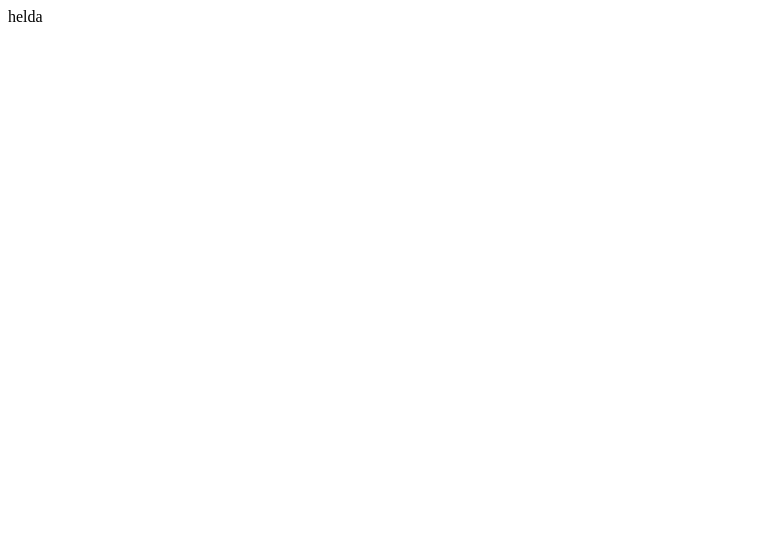
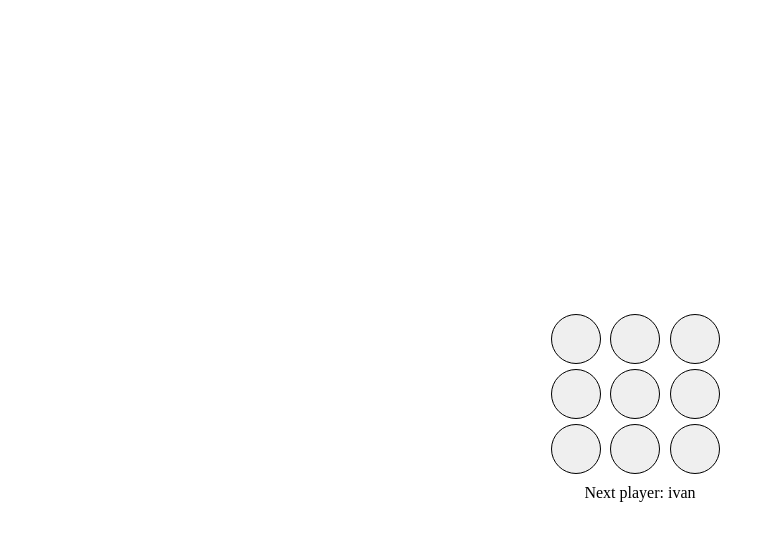
Before and after one commit to LozanIvanov/Programs, a React (Vite) app: page / in a window 1280 px wide. Shown: the top 540 px of the page, without its empty margins (0-775 px from the left). Built offline with nearby package versions, Linux system fonts and the light colour scheme.

Commit message:
tic-tac-toe game

```diff
--- a/src/App.jsx
+++ b/src/App.jsx
@@ -1,12 +1,13 @@
 import { useState } from 'react'
 import './App.css'
+import TicTocToe from './Tic-Tac-Toe/AppGameTic'
 
 function App() {
 
 
   return (
     <>
-      helda
+      <TicTocToe/>
     </>
   )
 }
--- /dev/null
+++ b/src/Tic-Tac-Toe/AppGameTic.jsx
@@ -0,0 +1,62 @@
+import React, { useState } from "react";
+
+export default function TicTocToe() {
+
+    const [square, setSquere] = useState(Array(9).fill(null));
+    const [xIsNext, setxIsNext] = useState(true);
+    const winner = calculateWinner(square);
+
+    const handleClick = (i) => {
+        if (square[i] || winner) {
+            return;
+        }
+        const nextSquare = square.slice();
+        nextSquare[i] = xIsNext ? "X" : "0";
+        setxIsNext(!xIsNext)
+        setSquere(nextSquare);
+    }
+
+    return (
+        <div style={{display:"flex", flexDirection:"column", justifyContent:"center",alignItems:"center",height:"100vh"}}>
+            <div style={{ width: "180px", display: 'flex', justifyContent: "center", alignItems: "center", flexWrap: "wrap", rowGap: "5px" }} >
+                {square.map((x, index) => (
+                    <div style={{ width: "33%" }}>
+                        <button
+                            onClick={() => handleClick(index)}
+                            style={{ width: "50px", height: "50px", borderRadius: "50%", padding: "5px", border: "1px solid black", fontSize: "25px" }}
+                        >{x}</button>
+                    </div>
+                ))}
+
+            </div>
+            <div style={{display:"flex",marginTop:"10px"}}>
+                {winner
+                    ? `Winner: ${winner}`
+                    : `Next player: ${xIsNext ? 'ivan' : 'petar'}`}
+            </div>
+        </div>)
+
+    function calculateWinner(squares) {
+        const lines = [
+            [0, 1, 2],
+            [3, 4, 5],
+            [6, 7, 8],
+            [0, 3, 6],
+            [1, 4, 7],
+            [2, 5, 8],
+            [0, 4, 8],
+            [2, 4, 6],
+        ];
+
+
+        for (let i = 0; i < lines.length; i++) {
+            const [a, b, c] = lines[i];
+            if (squares[a] && squares[a] === squares[b] && squares[a] === squares[c]) {
+
+                return square[a]==="X" ? "Ivan" :"Petar";
+            }
+        }
+        return null;
+    }
+
+}
```
